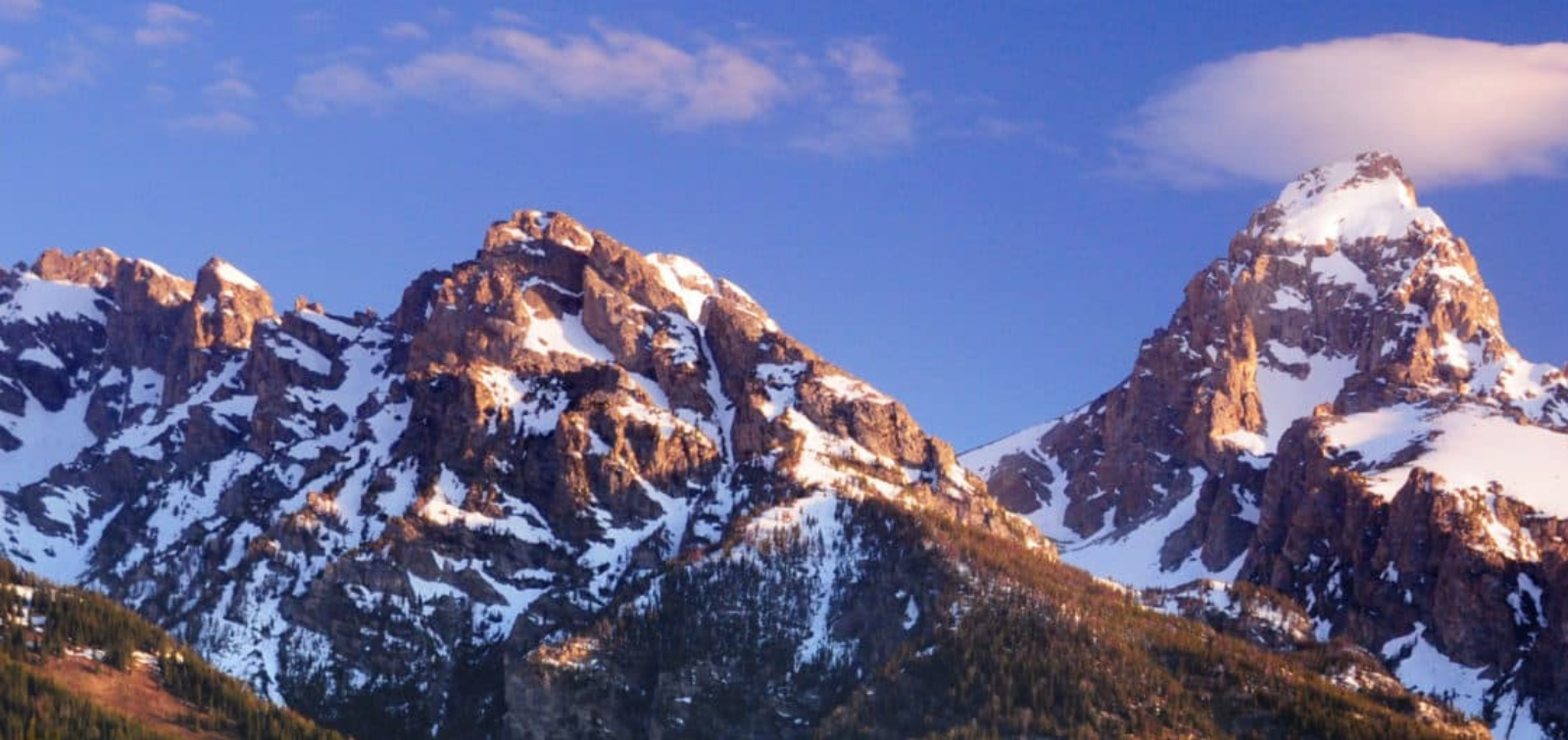
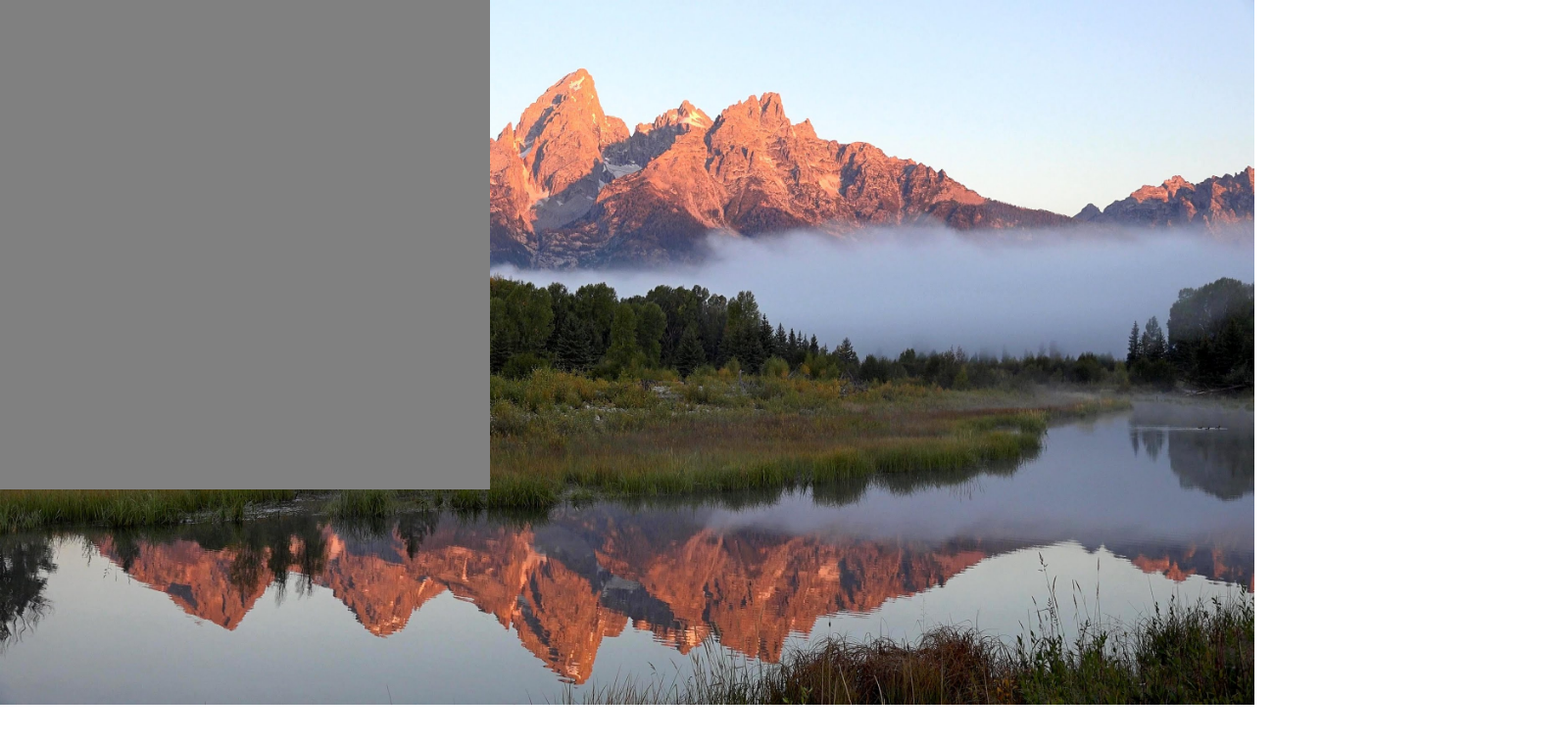
Before and after one commit to juanezamudio/Personal-Website, a React (Create React App) app: page / in a window 1280 px wide. Shown: the top 756 px of the page at 98% size, 1600 px wide, since content can reach past the window. Built offline with nearby package versions, Linux system fonts and the light colour scheme.

Commit message:
background image

```diff
--- a/public/index.html
+++ b/public/index.html
@@ -19,7 +19,7 @@
       work correctly both with client-side routing and a non-root public URL.
       Learn how to configure a non-root public URL by running `npm run build`.
     -->
-    <title>React App</title>
+    <title>Juan Zamudio</title>
   </head>
   <body>
     <noscript>
--- a/src/App.js
+++ b/src/App.js
@@ -1,5 +1,4 @@
 import React, { Component } from 'react';
-import logo from './logo.svg';
 import './App.scss';
 
 class App extends Component {
--- a/src/App.scss
+++ b/src/App.scss
@@ -1,12 +1,8 @@
-$bg-img: url('/images/grand_tetons_bg.jpg');
-
 .App {
   text-align: center;
-  background-image: url('images/grand_tetons_bg.jpg');
-  background-size: cover;
-  height: 100rem;
-  width: 100rem;
-  background-repeat: no-repeat;
+  background-color: gray;
+  height: 500px;
+  width:500px;
 }
 
 .App-logo {
@@ -29,11 +25,6 @@ $bg-img: url('/images/grand_tetons_bg.jpg');
   font-size: large;
 }
 
-.App-background {
-  background-image: $bg-img;
-  background-size: cover;
-}
-
 @keyframes App-logo-spin {
   from { transform: rotate(0deg); }
   to { transform: rotate(360deg); }
--- a/src/index.css
+++ b/src/index.css
@@ -2,4 +2,7 @@ body {
   margin: 0;
   padding: 0;
   font-family: sans-serif;
+  background-image: url('./images/grand_tetons_bg.jpg');
+  background-size: 100%;
+  background-repeat: no-repeat;
 }
--- a/src/index.scss
+++ /dev/null
@@ -1,5 +0,0 @@
-body {
-  margin: 0;
-  padding: 0;
-  font-family: sans-serif;
-}
```
Also changed, not shown: src/images/grand_tetons_bg.jpg.
